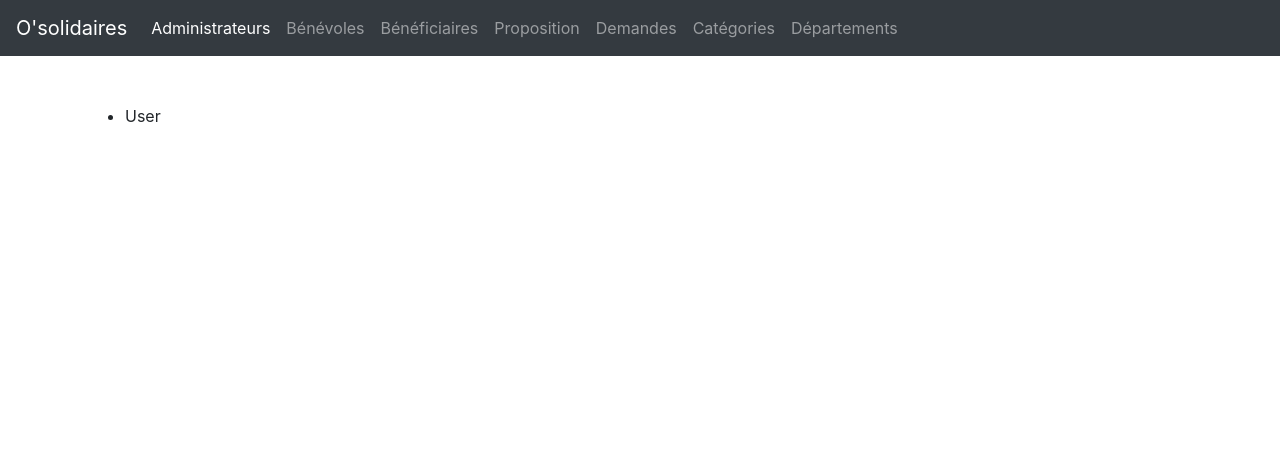
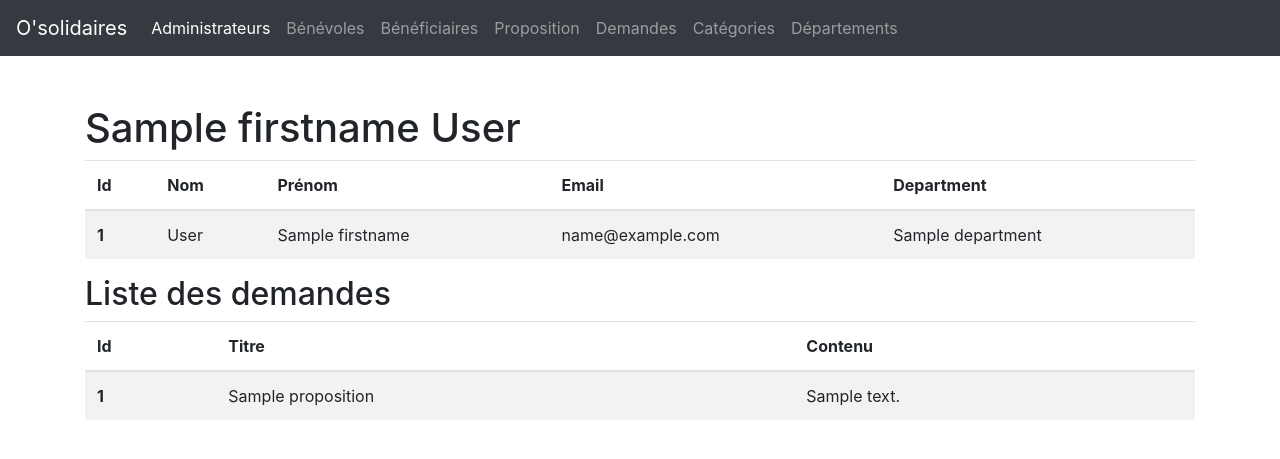
Before and after one commit to GuillaumePromoOz/O-Solidaires-back, a Symfony app: template templates/back/user/volunteer/read.html.twig in a window 1280 px wide. Shown: the top 459 px of the page. Run offline with Twig, Linux system fonts and the light colour scheme; the template is opened without the code that fills it: most values are stand-ins (such as "Sample title", 1, 10 or a date in 2020); some libraries are stand-ins or nearby versions.

Commit message:
user back office wip

```diff
--- a/templates/back/user/volunteer/read.html.twig
+++ b/templates/back/user/volunteer/read.html.twig
@@ -1,9 +1,60 @@
 {% extends 'base.html.twig' %}
 
-{% block title %}Bénévole{% endblock %}
+{% block title %}Bénévoles{% endblock %}
 
 {% block body %}
-    <ul>
-        <li>{{ admin.lastname }}</li>
-    </ul>
+
+   <h1>{{ volunteer.firstname }} {{ volunteer.lastname }}</h1>
+
+<table class="table table-striped">
+    {# En-têtes #}
+  <thead>
+    <tr>
+      <th scope="col">Id</th>
+      <th scope="col">Nom</th>
+      <th scope="col">Prénom</th>
+      <th scope="col">Email</th>
+      <th scope="col">Department</th>
+    </tr>
+  </thead>
+  <tbody>
+
+    {# One beneficiary #}
+    <tr>
+      <th scope="row">{{ volunteer.id }}</th>
+      <td>{{ volunteer.lastname }}</td>
+      <td>{{ volunteer.firstname }}</td>
+      <td>{{ volunteer.email }}</td>
+      <td>{{ volunteer.department }}</td>
+    </tr>
+  </tbody>
+</table>
+
+{# Beneficiary's Requests #}
+
+<table class="table table-striped">
+    {# En-têtes #}
+  <thead>
+    <tr>
+     <th scope="col">Id</th>
+      <th scope="col">Titre</th>
+      <th scope="col">Contenu</th>
+    </tr>
+  </thead>
+  <tbody>
+
+  <h2>Liste des demandes</h2>
+
+    {# Bénévole #}
+    {% for proposition in volunteer.propositions %}
+    <tr>
+      <th scope="row">{{ proposition.id }}</th>
+      <td>{{ proposition.title }}</td>
+      <td>{{ proposition.content }}</td>
+    </tr>
+    {% endfor %}
+
+  </tbody>
+</table>
+
 {% endblock %}
```
Also changed, not shown: templates/back/user/beneficiary/read.html.twig (+35 -8 lines).
